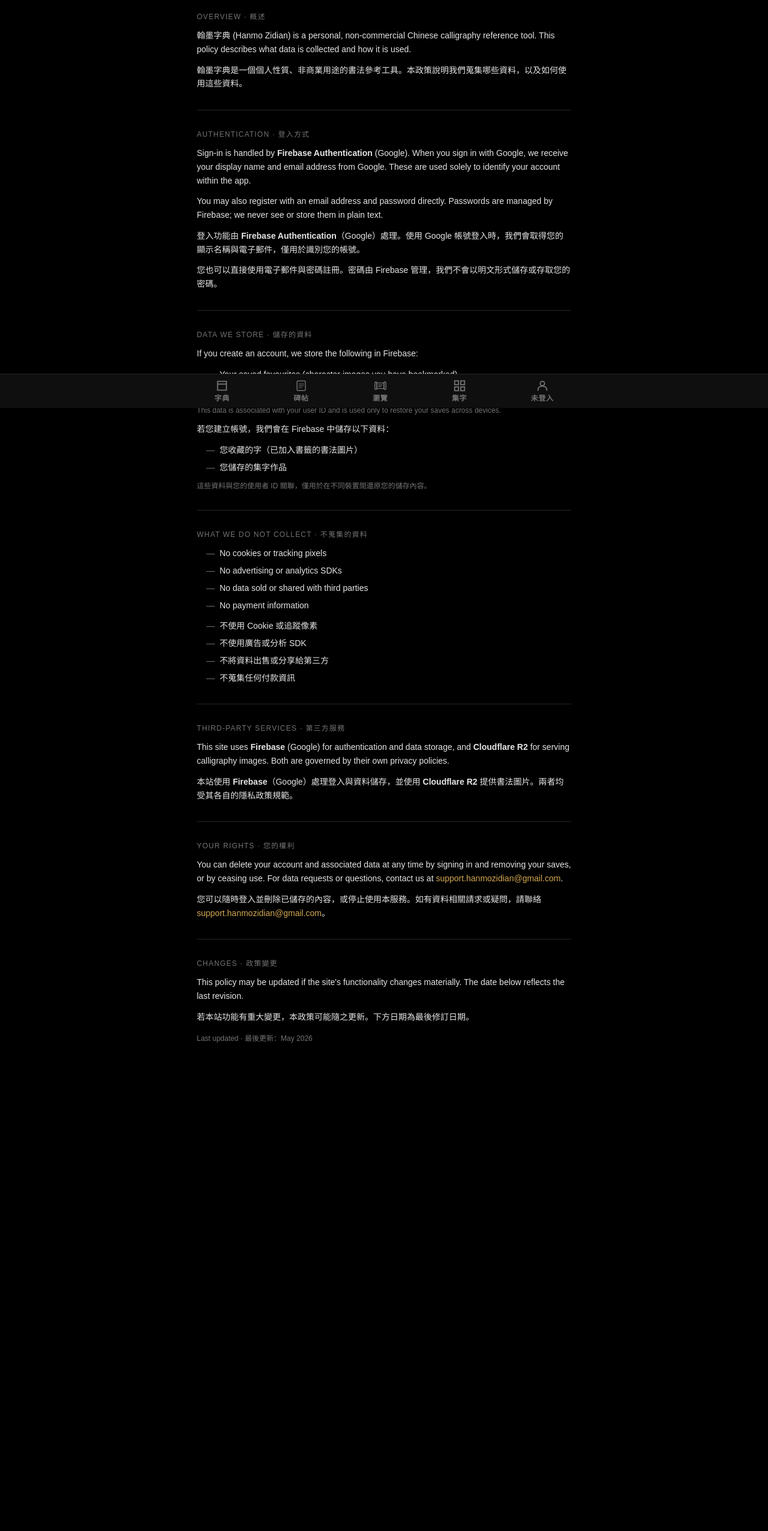
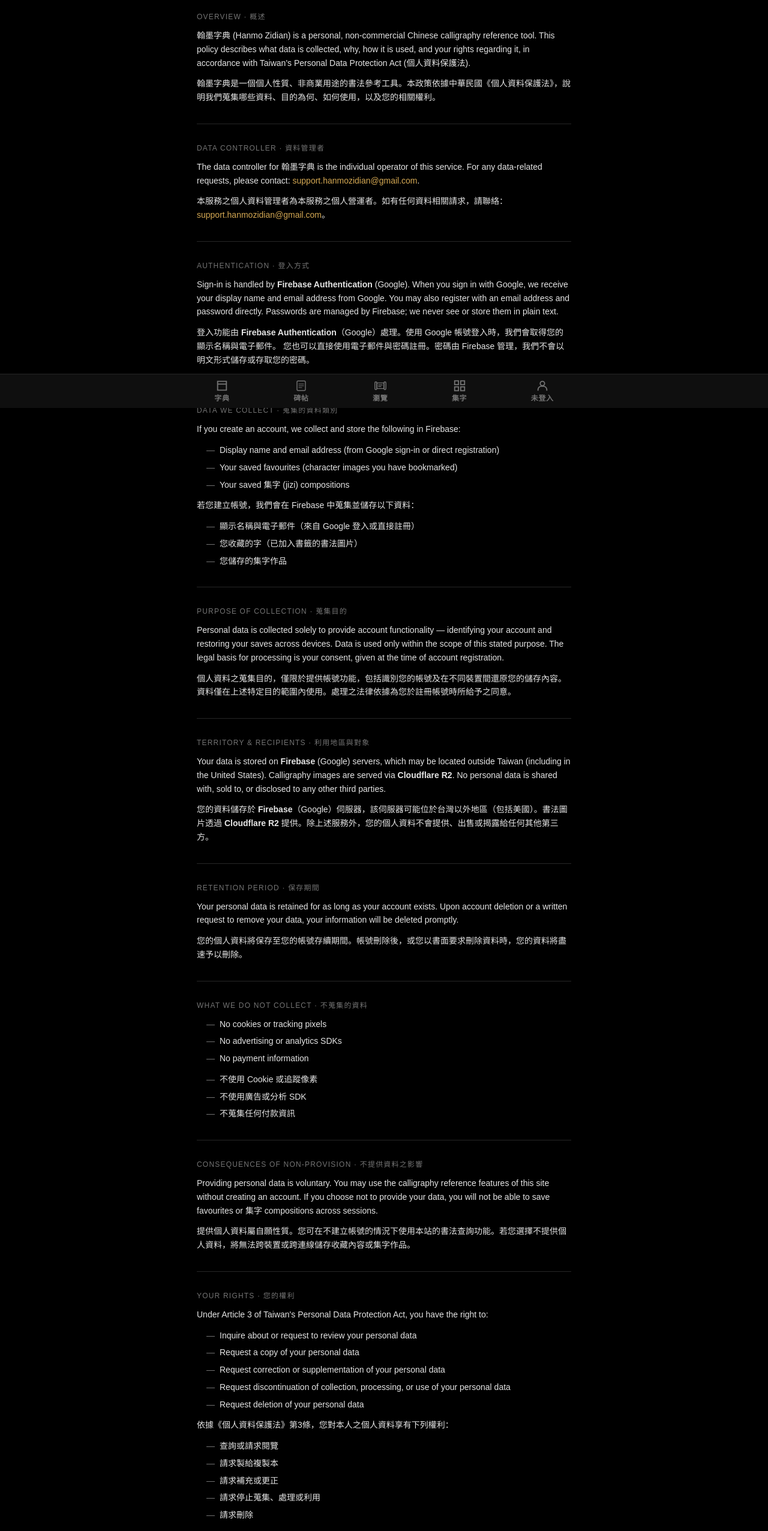
Before and after one commit to twbluenaxela/hanmozidian, a Next.js app: page /privacy in a window 1280 px wide. Shown: the part 120-2672 px from the top of the page at 60% size. Before the commit the page ends 2019 px from the top, so only its background shows below. Built offline with nearby package versions, Linux system fonts and the light colour scheme; no server answers.

Commit message:
update privacy policy to meet 個資法 requirements

```diff
--- a/app/page.tsx
+++ b/app/page.tsx
@@ -280,7 +280,7 @@ export default function HomePage() {
         fontSize: 10, fontFamily: "Arial", whiteSpace: "nowrap",
       }}>
         {(["Privacy Policy | 隱私政策", "Contact | 聯絡我們"] as const).map((label) => (
-          <a key={label} href={label === "Privacy Policy" ? "/privacy" : "/contact"} style={{
+          <a key={label} href={label.startsWith("Privacy Policy") ? "/privacy" : "/contact"} style={{
             color: "#3a3a3a", textDecoration: "none", letterSpacing: "0.05em",
             transition: "color 0.15s",
           }}
--- a/app/privacy/page.tsx
+++ b/app/privacy/page.tsx
@@ -16,10 +16,26 @@ export default function PrivacyPage() {
           <h2 className="text-xs text-[var(--muted)] uppercase tracking-widest">Overview · 概述</h2>
           <p>
             翰墨字典 (Hanmo Zidian) is a personal, non-commercial Chinese calligraphy reference tool.
-            This policy describes what data is collected and how it is used.
+            This policy describes what data is collected, why, how it is used, and your rights regarding it,
+            in accordance with Taiwan&apos;s Personal Data Protection Act (個人資料保護法).
           </p>
           <p>
-            翰墨字典是一個個人性質、非商業用途的書法參考工具。本政策說明我們蒐集哪些資料，以及如何使用這些資料。
+            翰墨字典是一個個人性質、非商業用途的書法參考工具。本政策依據中華民國《個人資料保護法》，說明我們蒐集哪些資料、目的為何、如何使用，以及您的相關權利。
+          </p>
+        </section>
+
+        <hr className="border-[var(--border)]" />
+
+        <section className="flex flex-col gap-3">
+          <h2 className="text-xs text-[var(--muted)] uppercase tracking-widest">Data Controller · 資料管理者</h2>
+          <p>
+            The data controller for 翰墨字典 is the individual operator of this service.
+            For any data-related requests, please contact:{" "}
+            <a href="mailto:support.hanmozidian@gmail.com" className="text-[var(--accent)] hover:text-[var(--accent-bright)] transition-colors">support.hanmozidian@gmail.com</a>.
+          </p>
+          <p>
+            本服務之個人資料管理者為本服務之個人營運者。如有任何資料相關請求，請聯絡：{" "}
+            <a href="mailto:support.hanmozidian@gmail.com" className="text-[var(--accent)] hover:text-[var(--accent-bright)] transition-colors">support.hanmozidian@gmail.com</a>。
           </p>
         </section>
 
@@ -30,16 +46,11 @@ export default function PrivacyPage() {
           <p>
             Sign-in is handled by <strong className="font-semibold">Firebase Authentication</strong> (Google).
             When you sign in with Google, we receive your display name and email address from Google.
-            These are used solely to identify your account within the app.
-          </p>
-          <p>
             You may also register with an email address and password directly.
             Passwords are managed by Firebase; we never see or store them in plain text.
           </p>
           <p>
-            登入功能由 <strong className="font-semibold">Firebase Authentication</strong>（Google）處理。使用 Google 帳號登入時，我們會取得您的顯示名稱與電子郵件，僅用於識別您的帳號。
-          </p>
-          <p>
+            登入功能由 <strong className="font-semibold">Firebase Authentication</strong>（Google）處理。使用 Google 帳號登入時，我們會取得您的顯示名稱與電子郵件。
             您也可以直接使用電子郵件與密碼註冊。密碼由 Firebase 管理，我們不會以明文形式儲存或存取您的密碼。
           </p>
         </section>
@@ -47,22 +58,59 @@ export default function PrivacyPage() {
         <hr className="border-[var(--border)]" />
 
         <section className="flex flex-col gap-3">
-          <h2 className="text-xs text-[var(--muted)] uppercase tracking-widest">Data We Store · 儲存的資料</h2>
-          <p>If you create an account, we store the following in Firebase:</p>
+          <h2 className="text-xs text-[var(--muted)] uppercase tracking-widest">Data We Collect · 蒐集的資料類別</h2>
+          <p>If you create an account, we collect and store the following in Firebase:</p>
           <ul className="flex flex-col gap-1.5 pl-4">
+            <li className="flex gap-2"><span className="text-[var(--muted)]">—</span> Display name and email address (from Google sign-in or direct registration)</li>
             <li className="flex gap-2"><span className="text-[var(--muted)]">—</span> Your saved favourites (character images you have bookmarked)</li>
             <li className="flex gap-2"><span className="text-[var(--muted)]">—</span> Your saved 集字 (jizi) compositions</li>
           </ul>
-          <p className="text-[var(--muted)] text-xs">
-            This data is associated with your user ID and is used only to restore your saves across devices.
-          </p>
-          <p>若您建立帳號，我們會在 Firebase 中儲存以下資料：</p>
+          <p>若您建立帳號，我們會在 Firebase 中蒐集並儲存以下資料：</p>
           <ul className="flex flex-col gap-1.5 pl-4">
+            <li className="flex gap-2"><span className="text-[var(--muted)]">—</span> 顯示名稱與電子郵件（來自 Google 登入或直接註冊）</li>
             <li className="flex gap-2"><span className="text-[var(--muted)]">—</span> 您收藏的字（已加入書籤的書法圖片）</li>
             <li className="flex gap-2"><span className="text-[var(--muted)]">—</span> 您儲存的集字作品</li>
           </ul>
-          <p className="text-[var(--muted)] text-xs">
-            這些資料與您的使用者 ID 關聯，僅用於在不同裝置間還原您的儲存內容。
+        </section>
+
+        <hr className="border-[var(--border)]" />
+
+        <section className="flex flex-col gap-3">
+          <h2 className="text-xs text-[var(--muted)] uppercase tracking-widest">Purpose of Collection · 蒐集目的</h2>
+          <p>
+            Personal data is collected solely to provide account functionality — identifying your account and
+            restoring your saves across devices. Data is used only within the scope of this stated purpose.
+            The legal basis for processing is your consent, given at the time of account registration.
+          </p>
+          <p>
+            個人資料之蒐集目的，僅限於提供帳號功能，包括識別您的帳號及在不同裝置間還原您的儲存內容。資料僅在上述特定目的範圍內使用。處理之法律依據為您於註冊帳號時所給予之同意。
+          </p>
+        </section>
+
+        <hr className="border-[var(--border)]" />
+
+        <section className="flex flex-col gap-3">
+          <h2 className="text-xs text-[var(--muted)] uppercase tracking-widest">Territory & Recipients · 利用地區與對象</h2>
+          <p>
+            Your data is stored on <strong className="font-semibold">Firebase</strong> (Google) servers, which may be located outside Taiwan (including in the United States).
+            Calligraphy images are served via <strong className="font-semibold">Cloudflare R2</strong>.
+            No personal data is shared with, sold to, or disclosed to any other third parties.
+          </p>
+          <p>
+            您的資料儲存於 <strong className="font-semibold">Firebase</strong>（Google）伺服器，該伺服器可能位於台灣以外地區（包括美國）。書法圖片透過 <strong className="font-semibold">Cloudflare R2</strong> 提供。除上述服務外，您的個人資料不會提供、出售或揭露給任何其他第三方。
+          </p>
+        </section>
+
+        <hr className="border-[var(--border)]" />
+
+        <section className="flex flex-col gap-3">
+          <h2 className="text-xs text-[var(--muted)] uppercase tracking-widest">Retention Period · 保存期間</h2>
+          <p>
+            Your personal data is retained for as long as your account exists. Upon account deletion or a
+            written request to remove your data, your information will be deleted promptly.
+          </p>
+          <p>
+            您的個人資料將保存至您的帳號存續期間。帳號刪除後，或您以書面要求刪除資料時，您的資料將盡速予以刪除。
           </p>
         </section>
 
@@ -73,13 +121,11 @@ export default function PrivacyPage() {
           <ul className="flex flex-col gap-1.5 pl-4">
             <li className="flex gap-2"><span className="text-[var(--muted)]">—</span> No cookies or tracking pixels</li>
             <li className="flex gap-2"><span className="text-[var(--muted)]">—</span> No advertising or analytics SDKs</li>
-            <li className="flex gap-2"><span className="text-[var(--muted)]">—</span> No data sold or shared with third parties</li>
             <li className="flex gap-2"><span className="text-[var(--muted)]">—</span> No payment information</li>
           </ul>
           <ul className="flex flex-col gap-1.5 pl-4">
             <li className="flex gap-2"><span className="text-[var(--muted)]">—</span> 不使用 Cookie 或追蹤像素</li>
             <li className="flex gap-2"><span className="text-[var(--muted)]">—</span> 不使用廣告或分析 SDK</li>
-            <li className="flex gap-2"><span className="text-[var(--muted)]">—</span> 不將資料出售或分享給第三方</li>
             <li className="flex gap-2"><span className="text-[var(--muted)]">—</span> 不蒐集任何付款資訊</li>
           </ul>
         </section>
@@ -87,14 +133,13 @@ export default function PrivacyPage() {
         <hr className="border-[var(--border)]" />
 
         <section className="flex flex-col gap-3">
-          <h2 className="text-xs text-[var(--muted)] uppercase tracking-widest">Third-Party Services · 第三方服務</h2>
+          <h2 className="text-xs text-[var(--muted)] uppercase tracking-widest">Consequences of Non-Provision · 不提供資料之影響</h2>
           <p>
-            This site uses <strong className="font-semibold">Firebase</strong> (Google) for authentication and data storage,
-            and <strong className="font-semibold">Cloudflare R2</strong> for serving calligraphy images.
-            Both are governed by their own privacy policies.
+            Providing personal data is voluntary. You may use the calligraphy reference features of this site without creating an account.
+            If you choose not to provide your data, you will not be able to save favourites or 集字 compositions across sessions.
           </p>
           <p>
-            本站使用 <strong className="font-semibold">Firebase</strong>（Google）處理登入與資料儲存，並使用 <strong className="font-semibold">Cloudflare R2</strong> 提供書法圖片。兩者均受其各自的隱私政策規範。
+            提供個人資料屬自願性質。您可在不建立帳號的情況下使用本站的書法查詢功能。若您選擇不提供個人資料，將無法跨裝置或跨連線儲存收藏內容或集字作品。
           </p>
         </section>
 
@@ -103,12 +148,31 @@ export default function PrivacyPage() {
         <section className="flex flex-col gap-3">
           <h2 className="text-xs text-[var(--muted)] uppercase tracking-widest">Your Rights · 您的權利</h2>
           <p>
-            You can delete your account and associated data at any time by signing in and
-            removing your saves, or by ceasing use. For data requests or questions, contact us
-            at <a href="mailto:support.hanmozidian@gmail.com" className="text-[var(--accent)] hover:text-[var(--accent-bright)] transition-colors">support.hanmozidian@gmail.com</a>.
+            Under Article 3 of Taiwan&apos;s Personal Data Protection Act, you have the right to:
+          </p>
+          <ul className="flex flex-col gap-1.5 pl-4">
+            <li className="flex gap-2"><span className="text-[var(--muted)]">—</span> Inquire about or request to review your personal data</li>
+            <li className="flex gap-2"><span className="text-[var(--muted)]">—</span> Request a copy of your personal data</li>
+            <li className="flex gap-2"><span className="text-[var(--muted)]">—</span> Request correction or supplementation of your personal data</li>
+            <li className="flex gap-2"><span className="text-[var(--muted)]">—</span> Request discontinuation of collection, processing, or use of your personal data</li>
+            <li className="flex gap-2"><span className="text-[var(--muted)]">—</span> Request deletion of your personal data</li>
+          </ul>
+          <p>
+            依據《個人資料保護法》第3條，您對本人之個人資料享有下列權利：
+          </p>
+          <ul className="flex flex-col gap-1.5 pl-4">
+            <li className="flex gap-2"><span className="text-[var(--muted)]">—</span> 查詢或請求閱覽</li>
+            <li className="flex gap-2"><span className="text-[var(--muted)]">—</span> 請求製給複製本</li>
+            <li className="flex gap-2"><span className="text-[var(--muted)]">—</span> 請求補充或更正</li>
+            <li className="flex gap-2"><span className="text-[var(--muted)]">—</span> 請求停止蒐集、處理或利用</li>
+            <li className="flex gap-2"><span className="text-[var(--muted)]">—</span> 請求刪除</li>
+          </ul>
+          <p>
+            To exercise any of these rights, contact us at{" "}
+            <a href="mailto:support.hanmozidian@gmail.com" className="text-[var(--accent)] hover:text-[var(--accent-bright)] transition-colors">support.hanmozidian@gmail.com</a>.
           </p>
           <p>
-            您可以隨時登入並刪除已儲存的內容，或停止使用本服務。如有資料相關請求或疑問，請聯絡{" "}
+            如需行使上述任何權利，請聯絡{" "}
             <a href="mailto:support.hanmozidian@gmail.com" className="text-[var(--accent)] hover:text-[var(--accent-bright)] transition-colors">support.hanmozidian@gmail.com</a>。
           </p>
         </section>
@@ -118,7 +182,7 @@ export default function PrivacyPage() {
         <section className="flex flex-col gap-3">
           <h2 className="text-xs text-[var(--muted)] uppercase tracking-widest">Changes · 政策變更</h2>
           <p>
-            This policy may be updated if the site's functionality changes materially.
+            This policy may be updated if the site&apos;s functionality changes materially.
             The date below reflects the last revision.
           </p>
           <p>
```
